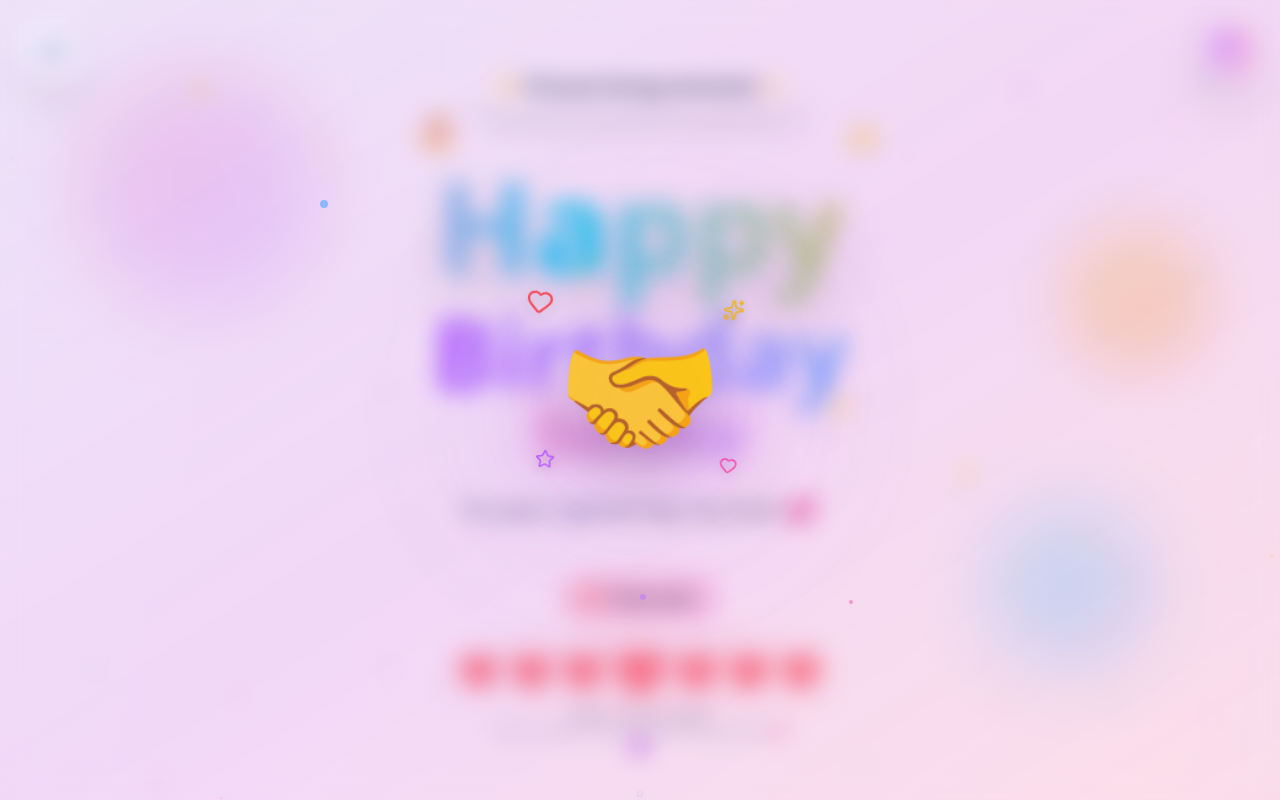
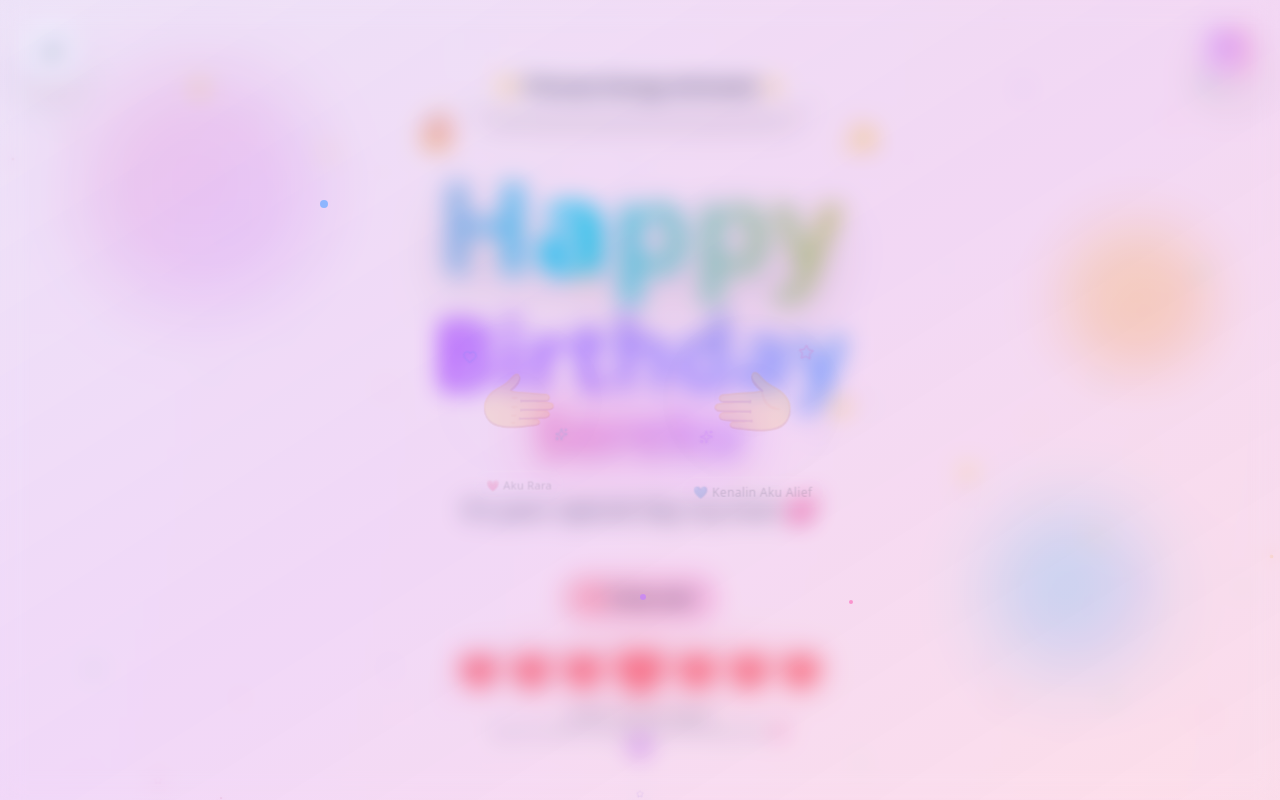
Before and after one commit to Ar1veeee/birthday-web, a React (Vite) app: page / in a window 1280 px wide. Shown: the top 800 px of the page. Built offline with nearby package versions, Linux system fonts and the light colour scheme.

Commit message:
music automatic play when handshake appear

```diff
--- a/src/components/ui/HandshakeAnimation.jsx
+++ b/src/components/ui/HandshakeAnimation.jsx
@@ -5,7 +5,10 @@ const HandshakeAnimation = ({
     handleHandshakeClick,
     handsConnected,
     textSecondaryClass = "text-slate-600",
-    showHandshake = true
+    showHandshake = true,
+    audioRef,
+    isPlaying,
+    setIsPlaying
 }) => {
     const [leftHandVisible, setLeftHandVisible] = useState(false);
     const [rightHandVisible, setRightHandVisible] = useState(false);
@@ -15,28 +18,49 @@ const HandshakeAnimation = ({
         if (showHandshake) {
             setTimeout(() => setLeftHandVisible(true), 500);
             setTimeout(() => setRightHandVisible(true), 300);
+
+            setTimeout(async () => {
+                if (audioRef?.current && !isPlaying) {
+                    try {
+                        await audioRef.current.play();
+                        setIsPlaying(true);
+                        console.log('Music started automatically when handshake appeared');
+                    } catch (error) {
+                        console.error('Failed to auto-play audio:', error);
+                    }
+                }
+            }, 500);
+
         } else {
             setLeftHandVisible(false);
             setRightHandVisible(false);
         }
-    }, [showHandshake]);
+    }, [showHandshake, audioRef, isPlaying, setIsPlaying]);
 
     useEffect(() => {
         if (handsConnected) {
           const timer = setTimeout(() => {
             setShowHandsConnected(true);
-          }, 900);
+          }, 4000);
 
           return () => clearTimeout(timer);
         } else {
           setShowHandsConnected(false);
         }
-      }, [handsConnected]);
+    }, [handsConnected]);
+
+    const handleClick = () => {
+        if (audioRef?.current && !isPlaying) {
+            audioRef.current.play().catch(console.error);
+            setIsPlaying(true);
+        }
+        handleHandshakeClick();
+    };
 
     return (
         <div
             className="fixed inset-0 z-50 flex items-center justify-center cursor-pointer"
-            onClick={handleHandshakeClick}
+            onClick={handleClick}
         >
             {/* Modern backdrop with glassmorphism */}
             <div className="absolute inset-0 bg-gradient-to-br from-indigo-500/10 via-purple-500/15 to-pink-500/10 backdrop-blur-md"></div>
@@ -53,15 +77,16 @@ const HandshakeAnimation = ({
 
                 {/* Left person - dengan animasi entrance */}
                 <div
-                    className={`absolute top-1/2 -translate-y-1/2 transition-all duration-[3000ms] ease-[cubic-bezier(0.34,1.56,0.64,1)] ${handsConnected
-                        ? 'left-1/2 -translate-x-[40px] opacity-0'
+                    className={`absolute top-1/2 -translate-y-1/2 transition-all duration-[12s] ease-[cubic-bezier(0.34,1.56,0.64,1)]
+                        ${handsConnected
+                        ? 'left-1/2 -translate-x-[40px] opacity-5'
                         : leftHandVisible
                             ? 'left-1/6 md:left-1/3 opacity-100 scale-100'
                             : 'left-0 -translate-x-full opacity-0 scale-50'
                         }`}
                 >
                     <div className="relative group">
-                        <div className={`text-6xl md:text-7xl transition-all duration-1000 ${handsConnected ? 'animate-pulse' : leftHandVisible ? 'animate-bounce-soft animate-slide-in-left' : ''}`}>
+                        <div className={`text-6xl md:text-7xl transition-all duration-100 ${handsConnected ? 'animate-pulse' : leftHandVisible ? 'animate-bounce-soft animate-slide-in-left' : ''}`}>
                             🫱
                         </div>
                         <div className="absolute inset-0 bg-gradient-to-r from-blue-400/20 to-cyan-400/20 rounded-full blur-2xl scale-150 opacity-60 group-hover:opacity-80 transition-opacity"></div>
@@ -81,15 +106,15 @@ const HandshakeAnimation = ({
 
                 {/* Right person - dengan animasi entrance */}
                 <div
-                    className={`absolute top-1/2 -translate-y-1/2 transition-all duration-[3000ms] ease-[cubic-bezier(0.34,1.56,0.64,1)] ${handsConnected
-                        ? 'right-1/2 translate-x-[40px] opacity-0'
+                    className={`absolute top-1/2 -translate-y-1/2 transition-all duration-[12s] ease-[cubic-bezier(0.34,1.56,0.64,1)] ${handsConnected
+                        ? 'right-1/2 translate-x-[40px] opacity-5'
                         : rightHandVisible
-                            ? 'right-1/6 md:right-1/3 opacity-100 scale-100'
+                            ? 'right-1/6 md:right-1/3 opacity-100 scale-150'
                             : 'right-0 translate-x-full opacity-0 scale-50'
                         }`}
                 >
                     <div className="relative group">
-                        <div className={`text-6xl md:text-7xl transition-all duration-1000 ${handsConnected ? 'animate-pulse' : rightHandVisible ? 'animate-bounce-soft-delay animate-slide-in-right' : ''}`}>
+                        <div className={`text-6xl md:text-7xl transition-all duration-100 ${handsConnected ? 'animate-pulse' : rightHandVisible ? 'animate-bounce-soft-delay animate-slide-in-right' : ''}`}>
                             🫲
                         </div>
                         <div className="absolute inset-0 bg-gradient-to-r from-pink-400/20 to-purple-400/20 rounded-full blur-2xl scale-150 opacity-60 group-hover:opacity-80 transition-opacity"></div>
@@ -140,7 +165,8 @@ const HandshakeAnimation = ({
             }`}>
                 {!handsConnected && (
                     <p className={`${textSecondaryClass} text-sm animate-pulse`}>
-                        Tap anywhere to connect
+                        {/* Update text karena musik sudah auto-play */}
+                        Tap anywhere to continue
                     </p>
                 )}
             </div>
```
